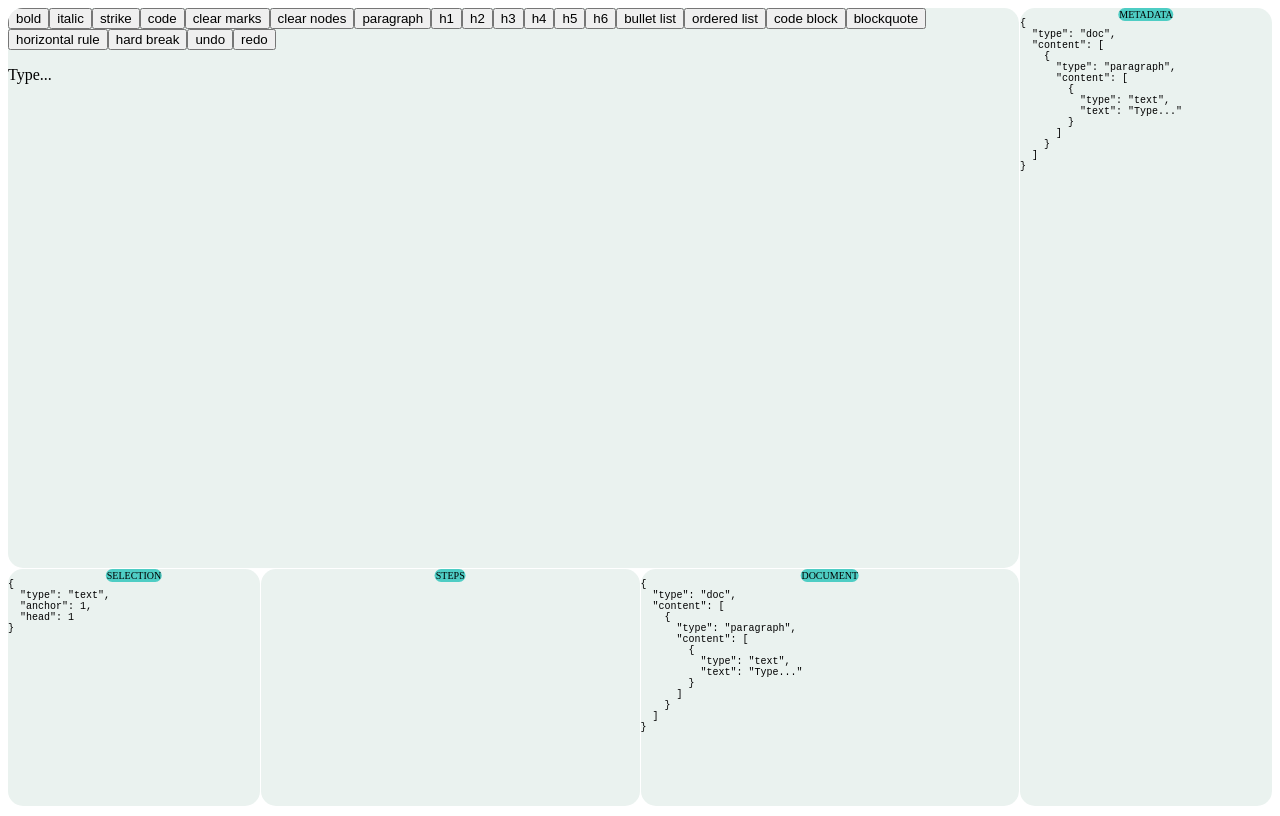
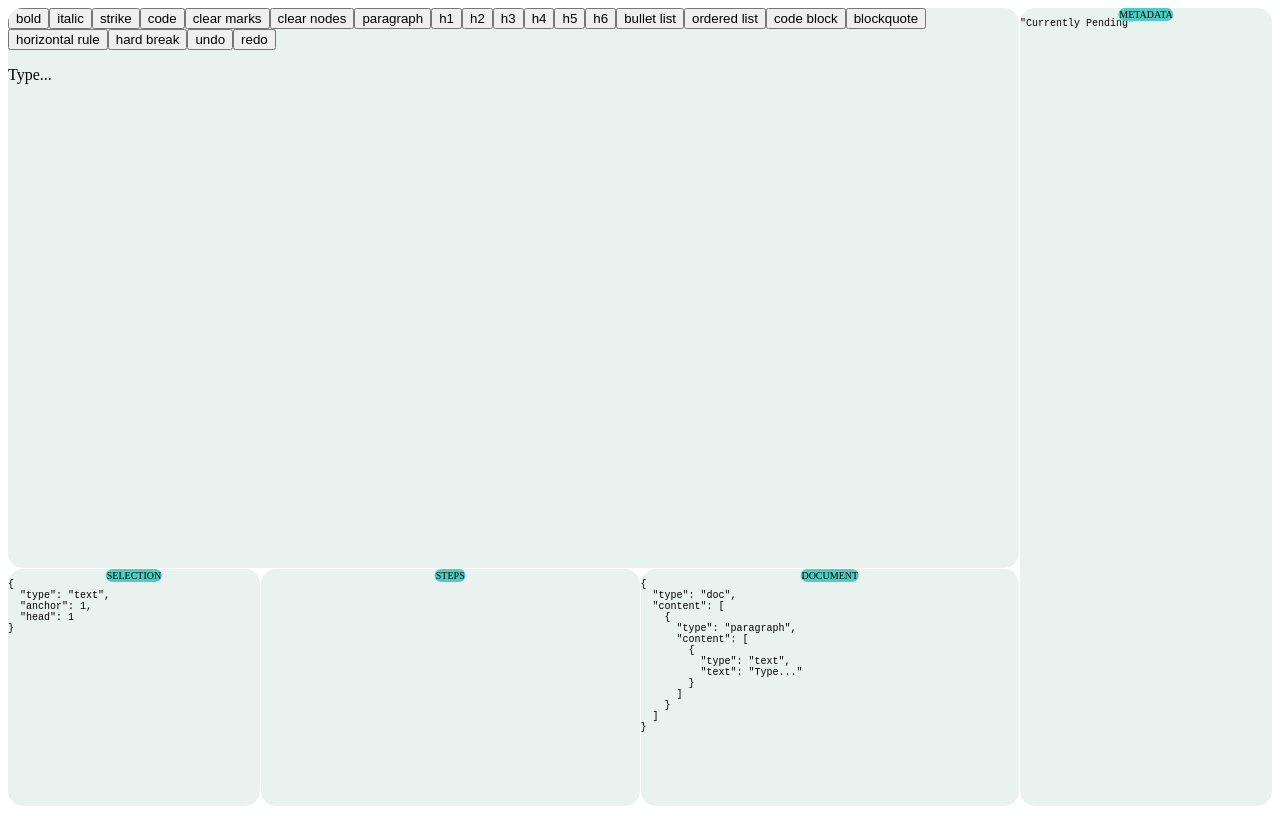
Before and after one commit to Alan-Rodz/tiptapts, a React (Create React App) app: page / in a window 1280 px wide. Built offline with nearby package versions, Linux system fonts and the light colour scheme.

Commit message:
minor modifications

```diff
--- a/src/App.tsx
+++ b/src/App.tsx
@@ -32,6 +32,7 @@ function App() {
     return () => {editor?.off('update', handleUpdate); };
   }, [editor])
 
+  // ... Visuals .................................................................
   return (
     <Grid h='100vh' templateRows='repeat(10, 1fr)' templateColumns='repeat(10, 1fr)' gap={1}> {/* // Make a 10x10 Grid */}
 
--- a/src/component/section/MetadataSection.tsx
+++ b/src/component/section/MetadataSection.tsx
@@ -19,7 +19,7 @@ export const MetadataSection: React.FC<Props> = ({ color, borderRadius, whatever
       </Box>
 
       <Box width='100%' height='100%' overflow='scroll'>
-        <pre>{displayCorrectFormat(whatever)}</pre>
+        <pre>{displayCorrectFormat('Currently Pending')}</pre>
       </Box>
     </Box>
   );
```
